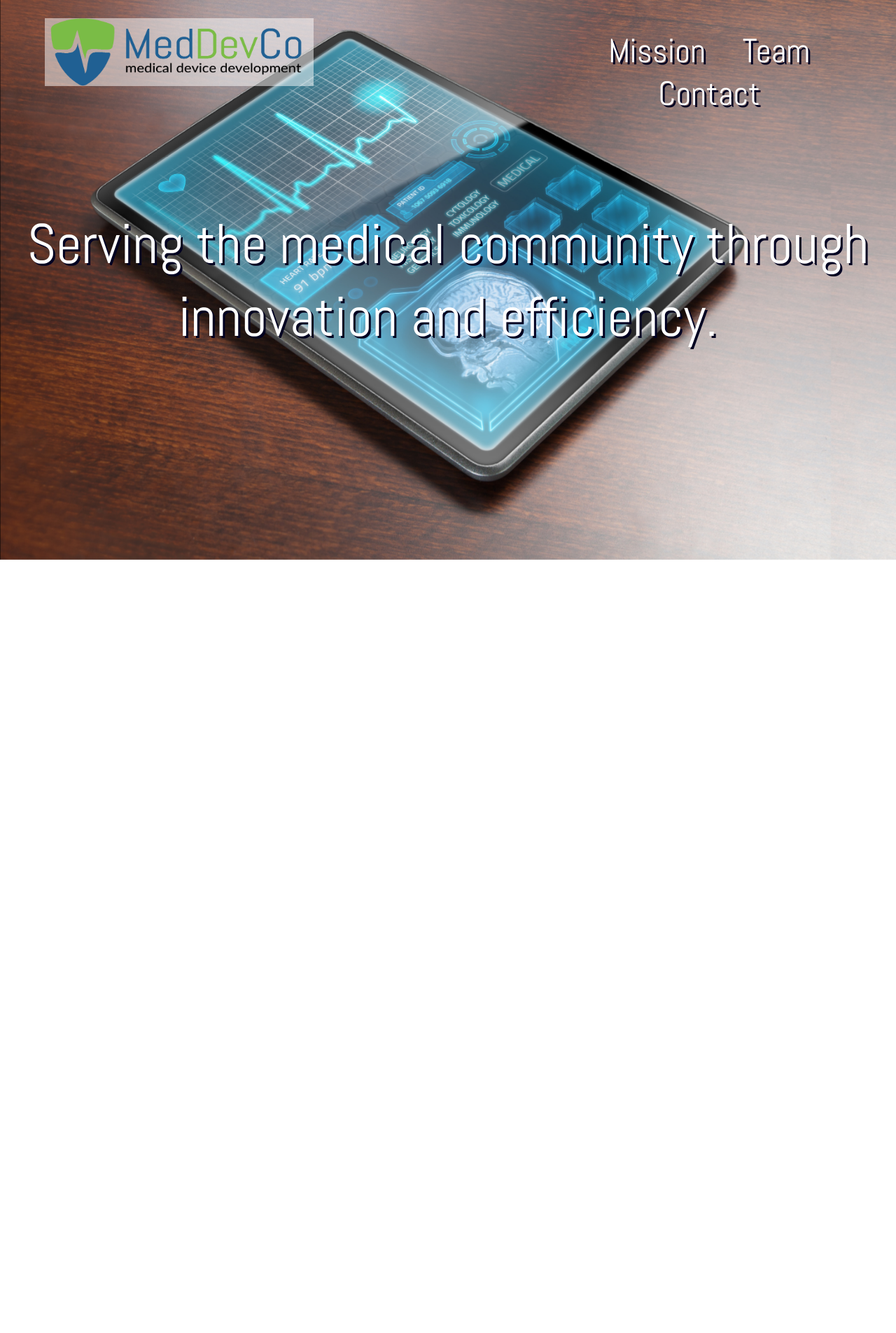
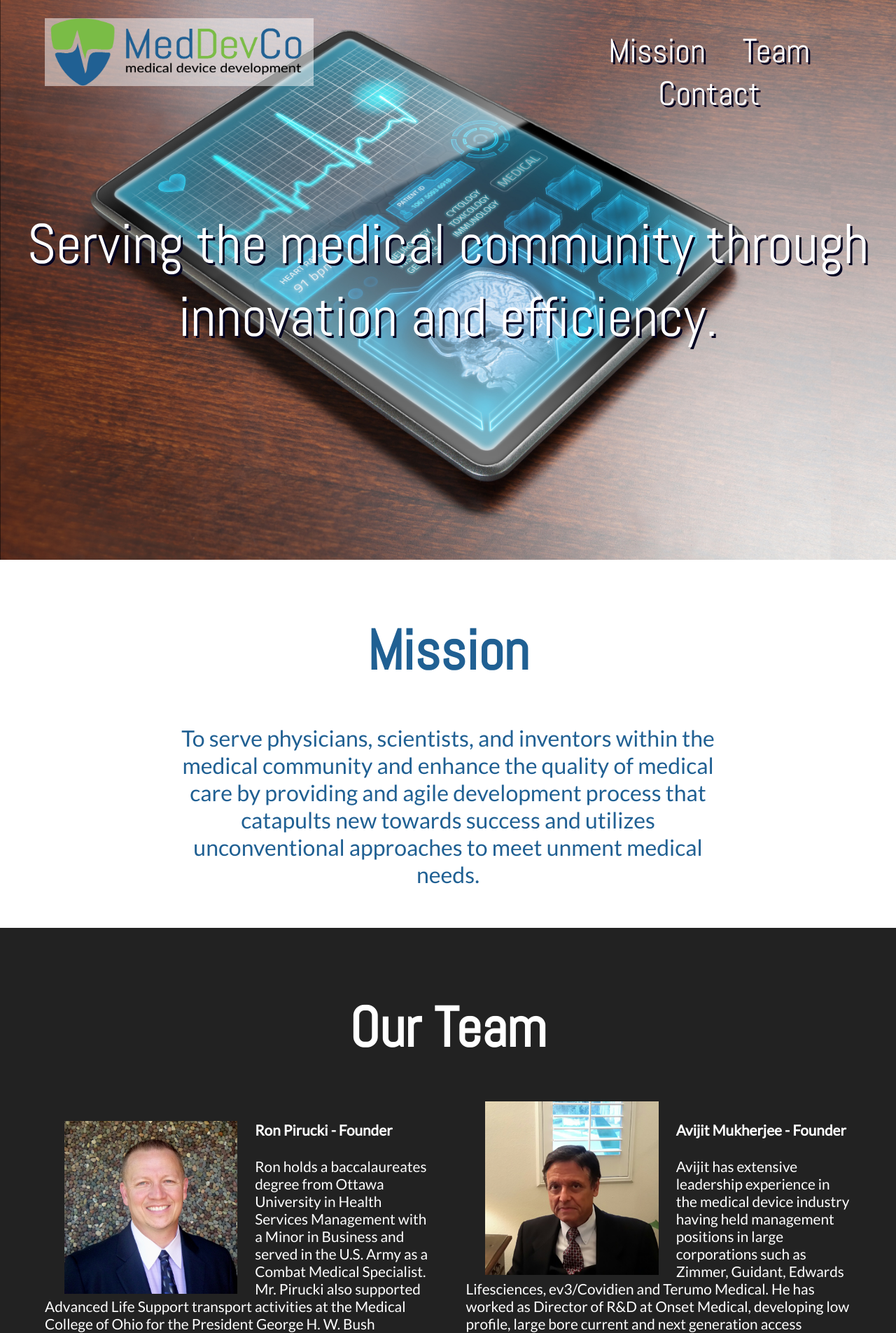
Before and after one commit to benjaminleeschnell/MedDevCo, a PHP site: page / in a window 1280 px wide. Shown: the top 1905 px of the page at 70% size. Before the commit the page ends 800 px from the top, so only its background shows below. Run offline with PHP 8.4, Linux system fonts and the light colour scheme.

Commit message:
divs overflow fixed

```diff
--- a/css/main.css
+++ b/css/main.css
@@ -1,15 +1,5 @@
 @import url(http://fonts.googleapis.com/css?family=Abel);
 @import url(http://fonts.googleapis.com/css?family=Lato);
-
-html {
-  height: 100%;
-  overflow: hidden;
-}
-
-#top {
-  background: transparent;
-  position: relative;
-}
 
 nav div {
  display: inline-block;
@@ -38,14 +28,6 @@ nav a {
   text-shadow: 3px 3px #000021;
 }
 
-body {
-  margin: 0;
-  padding: 0;
-  height: 100%;
-  overflow-y: scroll;
-  overflow-x: hidden;
-  background-color: transparent;
-}
 
 #logo img {
   padding-left: 5%;
@@ -57,11 +39,16 @@ body {
 
 
 #mission {
-  height: 100%;
+  height: 100vh;
+  overflow: hidden;
   background-image: url("../img/MedDevCo Background1.jpg");
   background-attachment: fixed;
   -webkit-background-size: cover;
-  background-color: transparent;
+  -moz-background-size: cover;
+  -o-background-size: cover;
+  background-size: cover;
+  overflow-y: scroll;
+  overflow-x: hidden;
 }
 
 #tagline {
@@ -77,7 +64,6 @@ body {
   }
 
 #blurb {
-  height: 60vh;
   background-color: white;
   text-align: center;
   font-size: 2em;
@@ -85,6 +71,7 @@ body {
   text-align: center;
   margin: 0 auto;
   padding: 2% 20%;
+  overflow: auto;
 }
 
 #blurb h1 {
@@ -99,11 +86,11 @@ body {
 }
 
 #team {
-  height: 230vh;
   background: #222;
   color: white;
   text-align: center;
   padding-top: 3%;
+  overflow: auto;
 }
 
 #team h1 {
@@ -115,6 +102,7 @@ body {
     box-sizing: border-box;
     margin: 0 auto;
     position: relative;
+    overflow: auto;
 }
 
 .gallery div {
--- a/home.html
+++ b/home.html
@@ -7,6 +7,7 @@
 <link rel="stylesheet" type="text/css" href="css/main.css">
 </header>
 
+<body>
 <div id="mission">
 	<nav>
 		<div id="top">
@@ -117,5 +118,5 @@
 			</ul>
 	</div>
 </footer>
-
+</body>
 </html>
```
Also changed, not shown: 1 other file.
